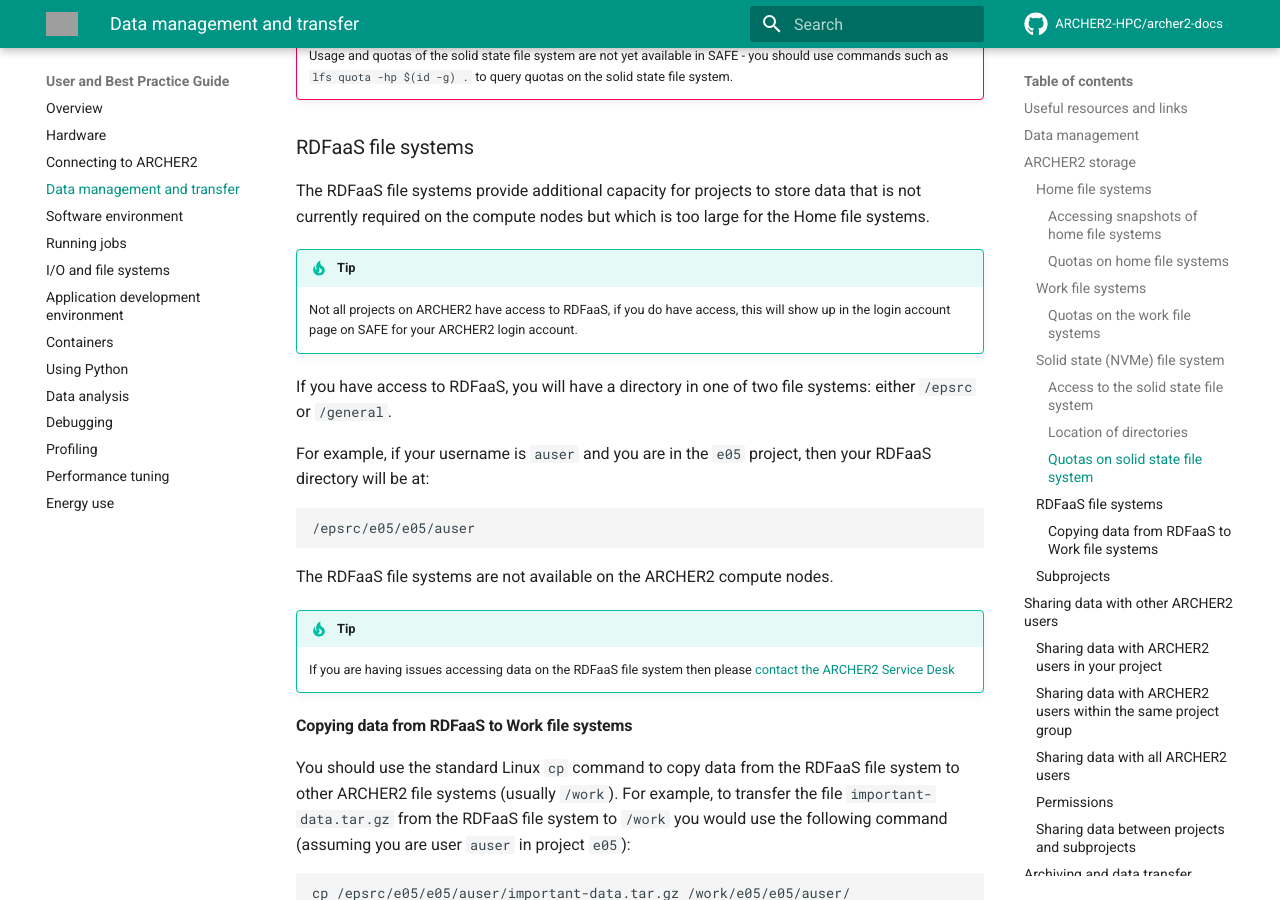
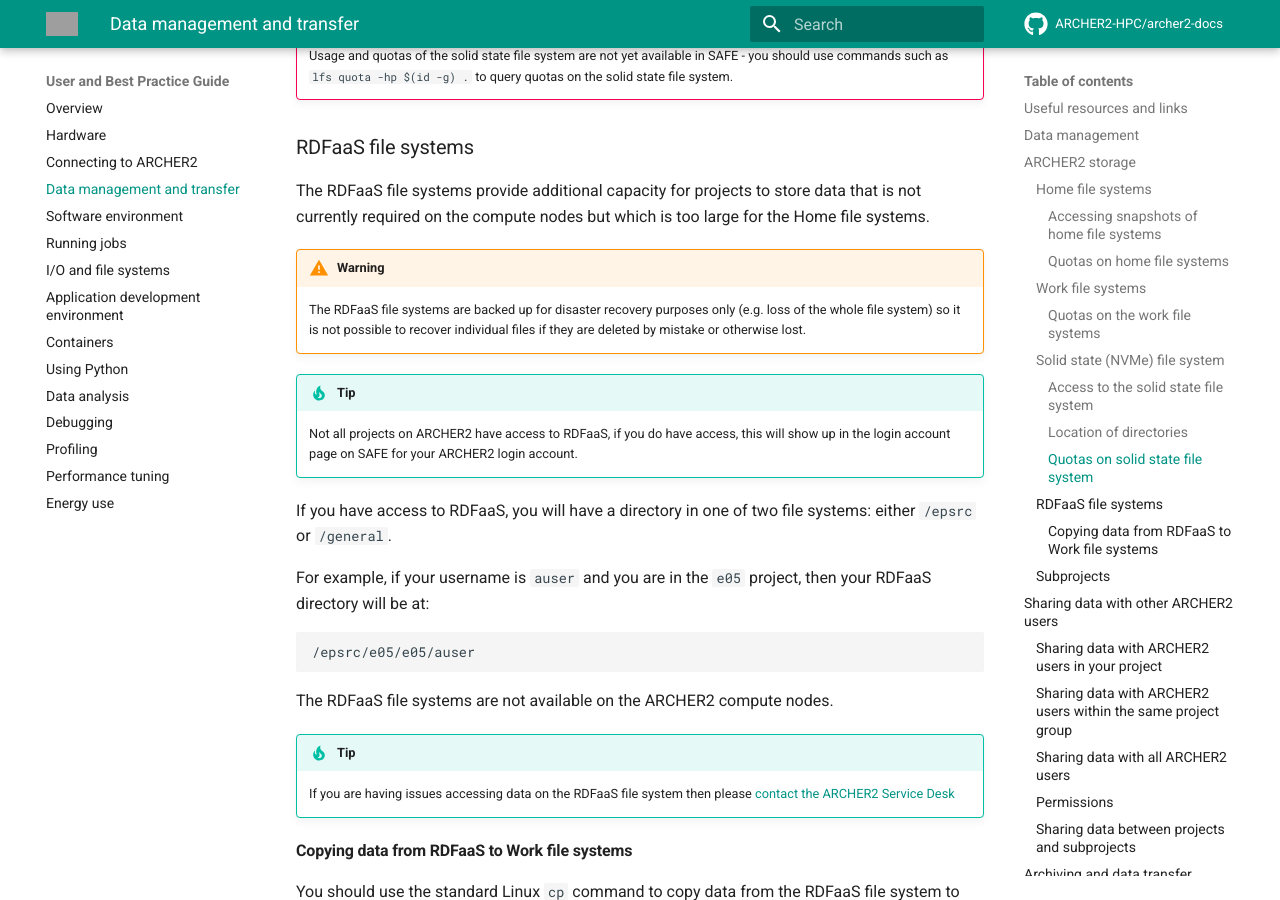
Before and after one commit to ARCHER2-HPC/archer2-docs, an MkDocs documentation site: the page built from docs/user-guide/data.md, in a window 1280 px wide and 900 px high, scrolled down 6801 px. Built offline with MkDocs 1.6.1 and Material for MkDocs 9.7.7, drawn with Linux system fonts in a browser that asks for light colours; comment, search, counter and statistics services are not loaded; some of the changed text lies outside the part shown; grey boxes are pictures that could not be loaded.

Commit message:
Update data.md
Clarify backup policies

```diff
--- a/docs/user-guide/data.md
+++ b/docs/user-guide/data.md
@@ -75,10 +75,10 @@
 
 | Storage | Login Nodes | Compute Nodes | Data analysis nodes | Notes     |
 |---------|-------------|---------------|---------------------|-----------|
-| /home   | yes         | no            | yes                 | Backed up |
-| /work   | yes         | yes           | yes                 | Not backed up, high performance |
-| Solid state (NVMe)   | yes         | yes           | yes                 | Not backed up, high performance |
-| RDFaaS  | yes         | no            | yes                 | Backed up |
+| /home   | yes         | no            | yes                 | Incremental backup |
+| /work   | yes         | yes           | yes                 | No backup, high performance |
+| Solid state (NVMe)   | yes         | yes           | yes                 | No backup, high performance |
+| RDFaaS  | yes         | no            | yes                 | Disaster recovery backup |
 
 !!! important
     Only the work file systems and the solid state (NVMe) file system are visible on
@@ -290,6 +290,11 @@
 The RDFaaS file systems provide additional capacity for projects to store data
 that is not currently required on the compute nodes but which is too large for
 the Home file systems.
+
+!!! warning
+    The RDFaaS file systems are backed up for disaster recovery purposes only (e.g.
+    loss of the whole file system) so it is not possible to recover individual files
+    if they are deleted by mistake or otherwise lost.
 
 !!! tip
     Not all projects on ARCHER2 have access to RDFaaS, if you do have access, this
```
